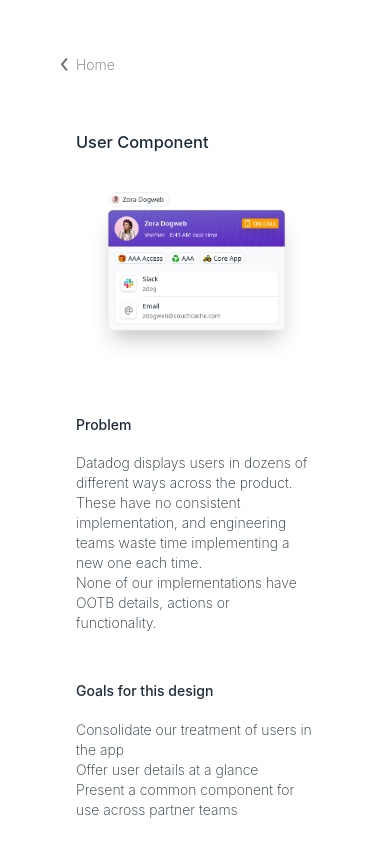
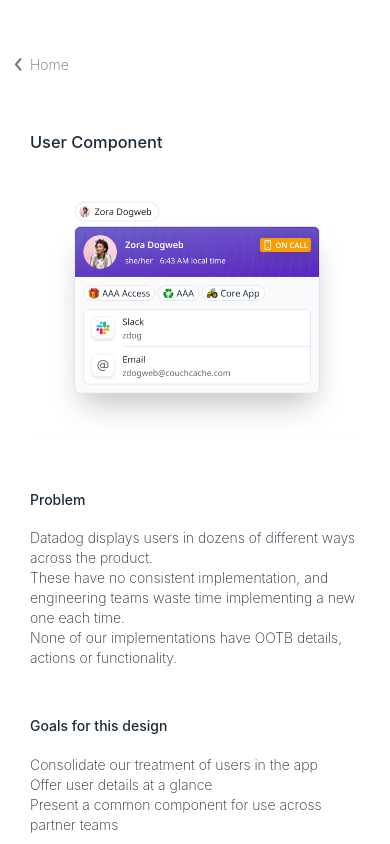
Before and after one commit to gmanci/gmanci.github.io, a plain HTML site: page projects/user-component.html in a window 390 px wide. Shown: the top 844 px of the page. Drawn offline with Linux system fonts and the light colour scheme; a script that the page names is missing.

Commit message:
revert responsive margin

```diff
--- a/styles.css
+++ b/styles.css
@@ -156,10 +156,10 @@ body {
     margin-left: 24px;
 }
 
-@media screen and (max-width: 1192px) {
+@media screen and (max-width: 1122px) {
     .project-page {
-        margin-left: 68px;
-        margin-right: 68px;
+        margin-left: 22px;
+        margin-right: 22px;
     }
 
     .project-page__link {
@@ -171,9 +171,9 @@ body {
     }
 }
 
-@media screen and (max-width: 838px) {
+@media screen and (max-width: 748px) {
     #home-page {
-        margin: auto 68px auto 68px;
+        margin: auto 22px auto 22px;
     }
 
     #header {
```
